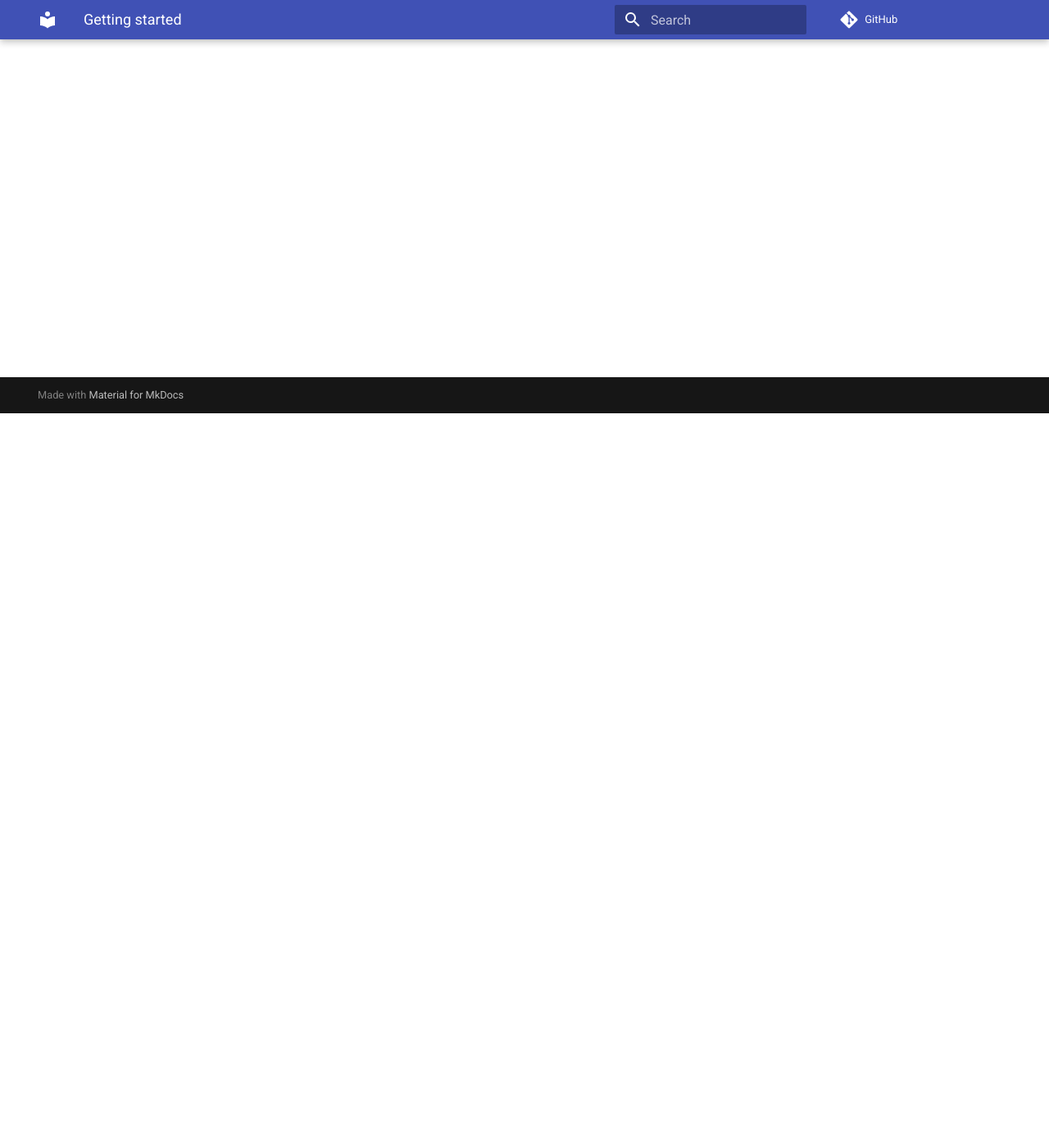
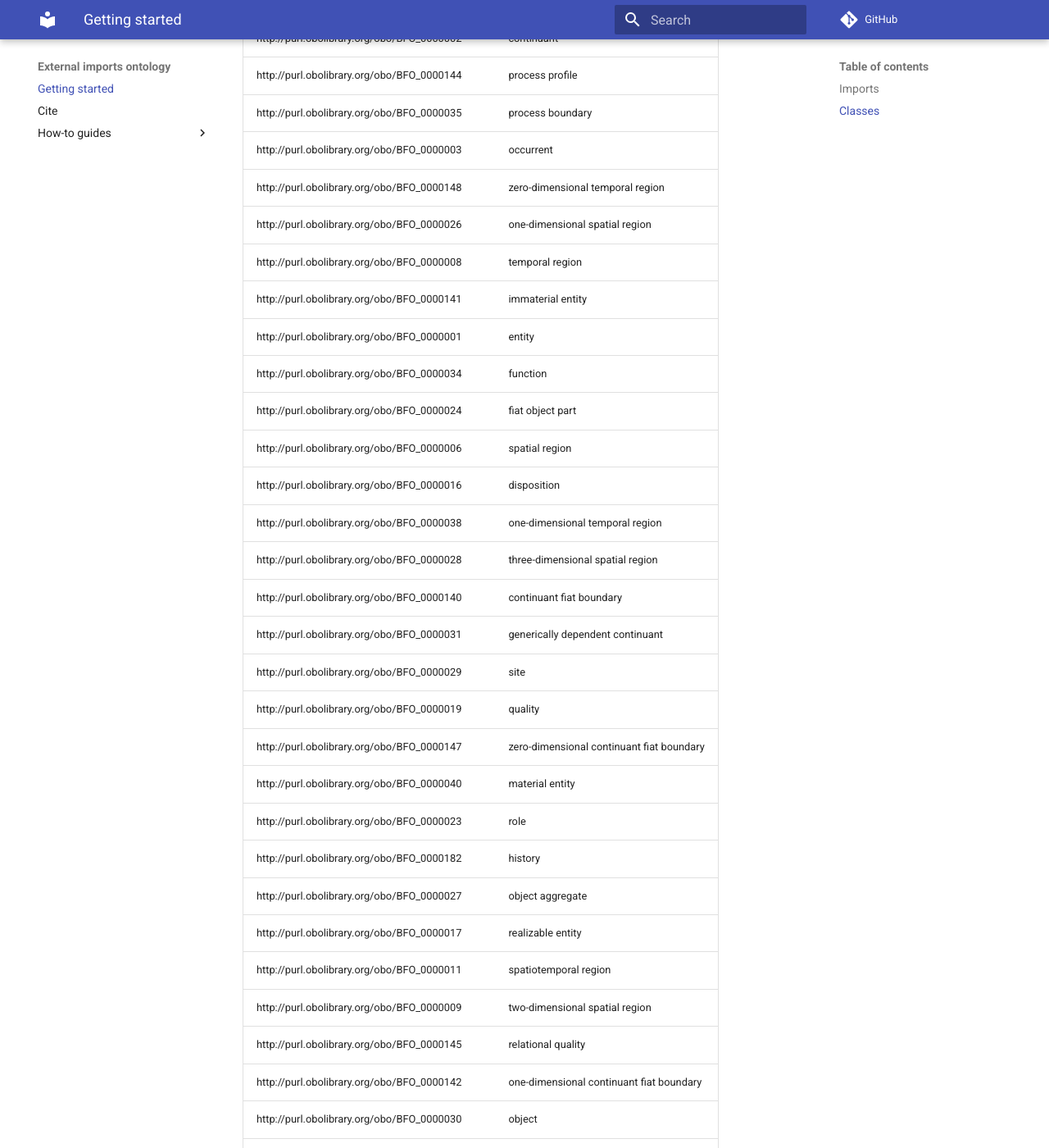
Before and after one commit to OpenLHS/OntoImports, an MkDocs documentation site: the page built from docs/index.md, in a window 1280 px wide and 1400 px high, scrolled down 896 px. Shown: the whole window at 82% size. Built offline with MkDocs 1.6.1 and Material for MkDocs 9.7.7, drawn with Linux system fonts in a browser that asks for light colours; comment, search, counter and statistics services are not loaded; some of the changed text lies outside the part shown.

```diff
--- a/docs/index.md
+++ b/docs/index.md
@@ -5,3 +5,76 @@
 Welcome to the ONTOIMPORTS documentation!
 
 You can find descriptions of the standard ontology engineering workflows [here](odk-workflows/index.md).
+
+## Imports
+Imports are subsets of external ontologies that contain terms and axioms you would like to re-use in your ontology. These are considered "external", like dependencies in software development, and are not included in your "base" product, which is the [release artefact](https://github.com/INCATools/ontology-development-kit/blob/master/docs/ReleaseArtefacts.md) which contains only those axioms that you personally maintain.
+
+These are the current imports in ONTOIMPORTS
+
+| Import | URL | Type |
+| ------ | --- | ---- |
+| bfo | http://purl.obolibrary.org/obo/bfo.owl | mirror |
+| ro | http://purl.obolibrary.org/obo/ro.owl | None |
+| obi | http://purl.obolibrary.org/obo/obi.owl | None |
+| iao | http://purl.obolibrary.org/obo/iao.owl | None |
+
+
+
+## Classes
+
+These are the external classes included in ONTOIMPORTS
+
+|IRI                                           |label                                    |
+|----------------------------------------------|-----------------------------------------|
+|http://purl.obolibrary.org/obo/BFO_0000002    |continuant                               |
+|http://purl.obolibrary.org/obo/BFO_0000144    |process profile                          |
+|http://purl.obolibrary.org/obo/BFO_0000035    |process boundary                         |
+|http://purl.obolibrary.org/obo/BFO_0000003    |occurrent                                |
+|http://purl.obolibrary.org/obo/BFO_0000148    |zero-dimensional temporal region         |
+|http://purl.obolibrary.org/obo/BFO_0000026    |one-dimensional spatial region           |
+|http://purl.obolibrary.org/obo/BFO_0000008    |temporal region                          |
+|http://purl.obolibrary.org/obo/BFO_0000141    |immaterial entity                        |
+|http://purl.obolibrary.org/obo/BFO_0000001    |entity                                   |
+|http://purl.obolibrary.org/obo/BFO_0000034    |function                                 |
+|http://purl.obolibrary.org/obo/BFO_0000024    |fiat object part                         |
+|http://purl.obolibrary.org/obo/BFO_0000006    |spatial region                           |
+|http://purl.obolibrary.org/obo/BFO_0000016    |disposition                              |
+|http://purl.obolibrary.org/obo/BFO_0000038    |one-dimensional temporal region          |
+|http://purl.obolibrary.org/obo/BFO_0000028    |three-dimensional spatial region         |
+|http://purl.obolibrary.org/obo/BFO_0000140    |continuant fiat boundary                 |
+|http://purl.obolibrary.org/obo/BFO_0000031    |generically dependent continuant         |
+|http://purl.obolibrary.org/obo/BFO_0000029    |site                                     |
+|http://purl.obolibrary.org/obo/BFO_0000019    |quality                                  |
+|http://purl.obolibrary.org/obo/BFO_0000147    |zero-dimensional continuant fiat boundary|
+|http://purl.obolibrary.org/obo/BFO_0000040    |material entity                          |
+|http://purl.obolibrary.org/obo/BFO_0000023    |role                                     |
+|http://purl.obolibrary.org/obo/BFO_0000182    |history                                  |
+|http://purl.obolibrary.org/obo/BFO_0000027    |object aggregate                         |
+|http://purl.obolibrary.org/obo/BFO_0000017    |realizable entity                        |
+|http://purl.obolibrary.org/obo/BFO_0000011    |spatiotemporal region                    |
+|http://purl.obolibrary.org/obo/BFO_0000009    |two-dimensional spatial region           |
+|http://purl.obolibrary.org/obo/BFO_0000145    |relational quality                       |
+|http://purl.obolibrary.org/obo/BFO_0000142    |one-dimensional continuant fiat boundary |
+|http://purl.obolibrary.org/obo/BFO_0000030    |object                                   |
+|http://purl.obolibrary.org/obo/BFO_0000020    |specifically dependent continuant        |
+|http://purl.obolibrary.org/obo/BFO_0000004    |independent continuant                   |
+|http://purl.obolibrary.org/obo/BFO_0000015    |process                                  |
+|http://purl.obolibrary.org/obo/BFO_0000018    |zero-dimensional spatial region          |
+|http://purl.obolibrary.org/obo/BFO_0000146    |two-dimensional continuant fiat boundary |
+|http://purl.obolibrary.org/obo/IAO_0000578    |centrally registered identifier          |
+|http://purl.obolibrary.org/obo/IAO_0000310    |document                                 |
+|http://purl.obolibrary.org/obo/IAO_0000007    |action specification                     |
+|http://purl.obolibrary.org/obo/IAO_0020000    |identifier                               |
+|http://purl.obolibrary.org/obo/IAO_0000033    |directive information entity             |
+|http://purl.obolibrary.org/obo/IAO_0000005    |objective specification                  |
+|http://purl.obolibrary.org/obo/IAO_0000027    |data item                                |
+|http://purl.obolibrary.org/obo/IAO_0000030    |information content entity               |
+|http://purl.obolibrary.org/obo/IAO_0020010    |identifier creating process              |
+|http://purl.obolibrary.org/obo/IAO_0000104    |plan specification                       |
+|http://purl.obolibrary.org/obo/OBI_0000011    |planned process                          |
+|http://purl.obolibrary.org/obo/OBI_0100026    |organism                                 |
+|http://purl.obolibrary.org/obo/NCBITaxon_2    |Bacteria                                 |
+|http://purl.obolibrary.org/obo/NCBITaxon_10239|Viruses                                  |
+|http://purl.obolibrary.org/obo/NCBITaxon_9606 |Homo sapiens                             |
+|http://purl.obolibrary.org/obo/NCBITaxon_2157 |Archaea                                  |
+|http://purl.obolibrary.org/obo/NCBITaxon_2759 |Eukaryota                                |
```
Also changed, not shown: site/index.html, site/search/search_index.json, 8 other files.
